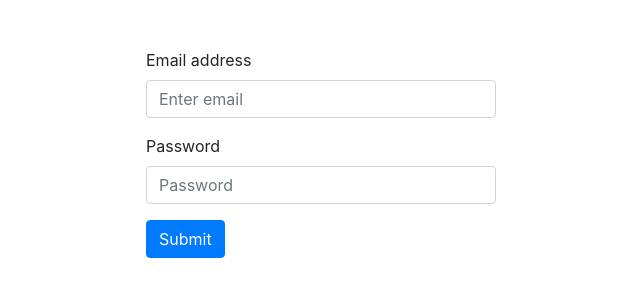
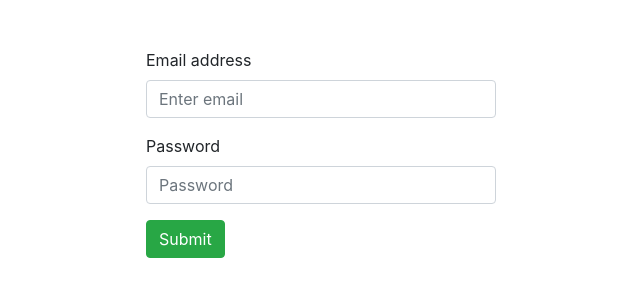
Before and after one commit to Project-MKB/project-mkb, a React (Create React App) app in the folder frontend/: page /login in a window 1280 px wide. Shown: the top 300 px of the page, without its empty margins (319-959 px from the left). Built offline with nearby package versions, Linux system fonts and the light colour scheme.

Commit message:
Update minor UI on login

```diff
--- a/frontend/src/pages/login.js
+++ b/frontend/src/pages/login.js
@@ -22,7 +22,9 @@ export class Login extends Component {
   render() {
     const { user } = this.props
 
-    const errorDiv = user.error ? <div>{user.error.message}</div> : null
+    const errorDiv = user.error ? (
+      <div className="text-danger mb-3">{user.error.message}</div>
+    ) : null
 
     return (
       <div className="container">
@@ -61,7 +63,7 @@ export class Login extends Component {
               <button
                 disabled={user.isLoading}
                 type="submit"
-                className="btn btn-primary"
+                className="btn btn-success"
               >
                 {user.isLoading ? (
                   <div className="spinner-border text-success" role="status">
```
